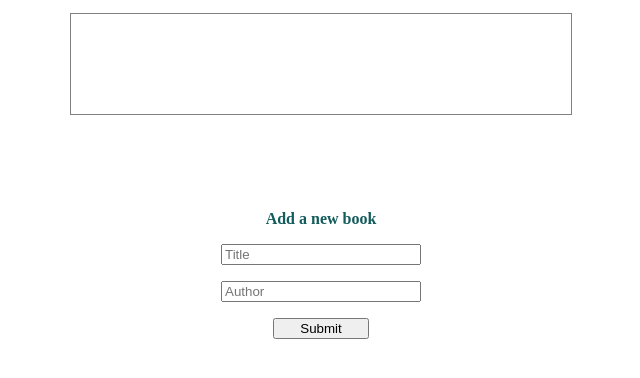
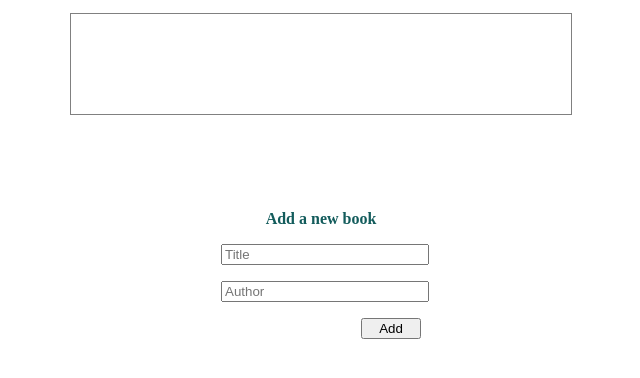
Before and after one commit to AdedayoOpeyemi/awesome-books, a website with bundled scripts: page index.html in a window 1280 px wide. Shown: the part 46-424 px from the top of the page, without its empty margins (319-959 px from the left). Built offline with nearby package versions, Linux system fonts and the light colour scheme.

Commit message:
Fixed allignment on form

```diff
--- a/index.html
+++ b/index.html
@@ -13,6 +13,7 @@
     <br />
     <form>
       <h6>Add a new book</h6>
+
       <input
         type="text"
         id="title"
@@ -27,7 +28,7 @@
         placeholder="Author"
         required
       /><br />
-      <input type="submit" value="Submit" />
+      <input type="submit" value="Add" />
     </form>
     <script type="module" src="index.js"></script>
   </body>
--- a/styles.css
+++ b/styles.css
@@ -22,8 +22,8 @@ h1 {
 form {
   margin-right: auto;
   margin-left: auto;
-  width: 240px;
-  text-align: center;
+  width: 200px;
+  text-align: right;
   padding: 24px;
 }
 
@@ -31,17 +31,17 @@ h6 {
   font-size: 16px;
   margin-bottom: 8px;
   color: rgb(19, 92, 92);
+  text-align: center;
 }
 
 input {
-  width: 80%;
+  width: 100%;
   margin-top: 8px;
-  margin-bottom:8px;
+  margin-bottom: 8px;
 }
 
 input[type="submit"] {
- width: 40%;
-
+  width: 30%;
 }
 
 ul {
```
